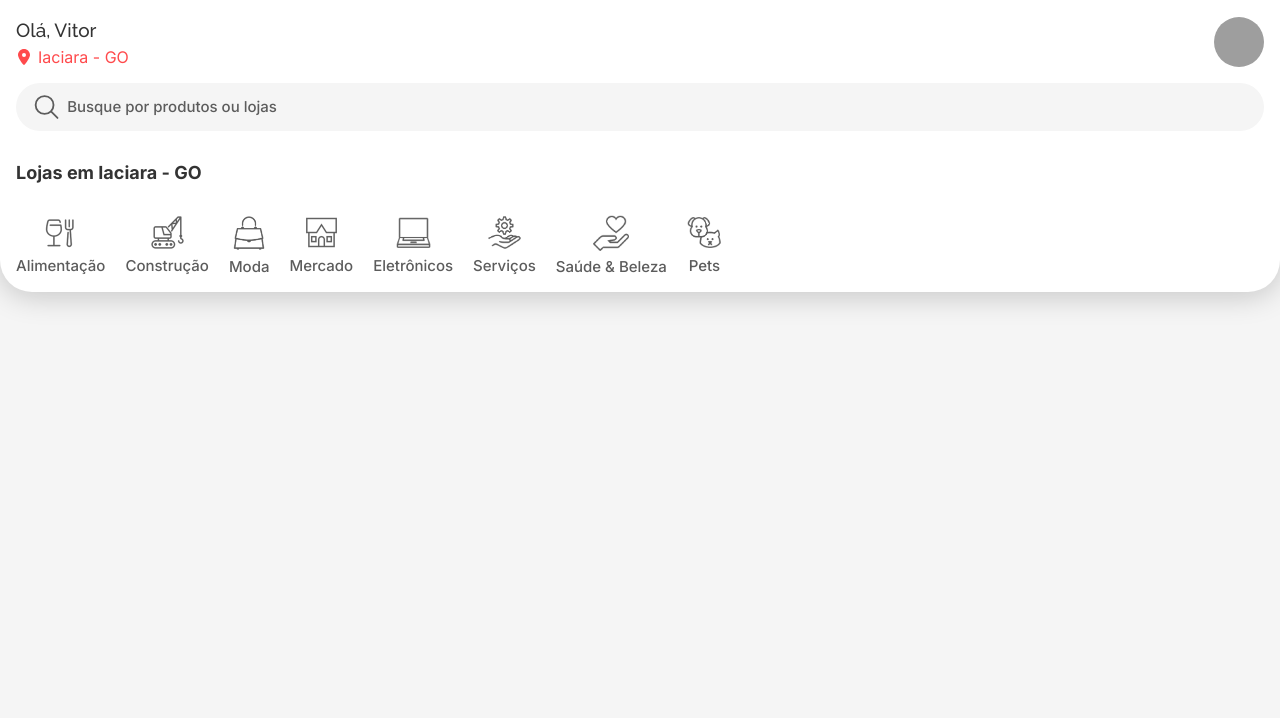
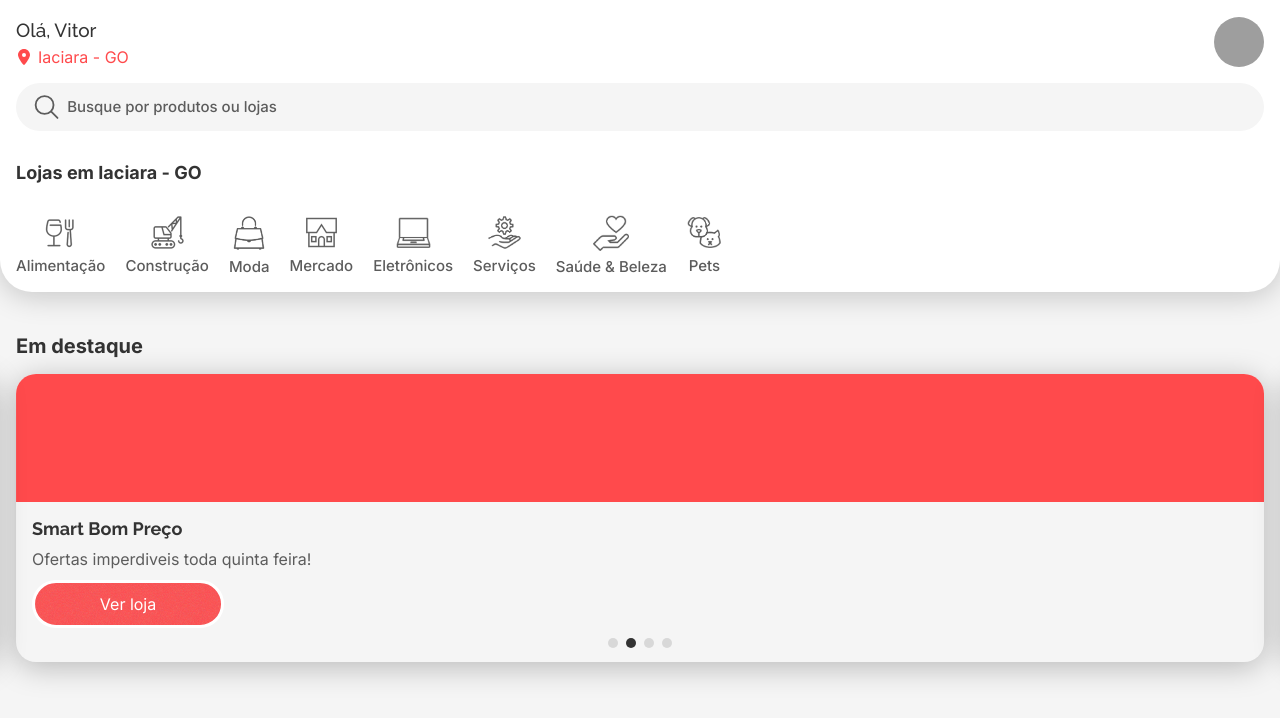
Before and after one commit to 888888b/marketplace-frontend, a Next.js app: page / in a window 1280 px wide. Shown: the top 718 px of the page. Built offline with nearby package versions, Linux system fonts and the light colour scheme; grey boxes are pictures that could not be loaded.

Commit message:
feat(home): implement featured stores carousel in highlights section

```diff
--- /dev/null
+++ b/src/components/atoms/dotButton/index.tsx
@@ -0,0 +1,13 @@
+import React, { ComponentPropsWithRef } from "react"
+
+type PropType = ComponentPropsWithRef<'button'>
+
+export const DotButton: React.FC<PropType> = ( props ) => {
+    const { children, ...restProps } = props
+
+    return (
+        <button type="button" {...restProps}>
+            {children}
+        </button>
+    );
+};
--- a/src/components/organisms/categoriesCarousel/index.tsx
+++ b/src/components/organisms/categoriesCarousel/index.tsx
@@ -10,7 +10,9 @@
     return (
         <div className={`${props.className} text-secondary-text font-medium text-[15px]`}>
             {/* carousel de categorias  */}
-            <EmblaSlides className="gap-x-5" dragFree={true}>
+            <EmblaSlides
+                className="gap-x-5"
+                options={{progressBar: true, dragFree: true}}>
                 <div className="embla__slide">
                     <Image
                         src={'/food_icon.png'}
--- a/src/components/organisms/embla/index.tsx
+++ b/src/components/organisms/embla/index.tsx
@@ -2,26 +2,44 @@
 
 import { ReactNode, useState, useEffect } from 'react'
 import useEmblaCarousel from 'embla-carousel-react'
+import { EmblaOptionsType } from 'embla-carousel';
+import { DotButton } from '@/components/atoms/dotButton';
+import { useDotButton } from '@/hooks/embla/useDotButton';
+import Autoplay, { AutoplayOptionsType } from 'embla-carousel-autoplay';
 import './styles.css';
+
+type EmblaOptions = EmblaOptionsType & {
+  progressBar?: boolean,
+  dotNavigation?: boolean,
+  autoplay?: boolean
+  autoplayOptions?: AutoplayOptionsType
+};
 
 type ComponentProps = {
   children: ReactNode | ReactNode[],
   className?: string,
-  dragFree?: boolean
+  options?: EmblaOptions
 };
 
-export default function EmblaSlides(props: ComponentProps) {
+export default function EmblaSlides( props: ComponentProps ) {
 
-  const [progress, setProgress] = useState(0);
-  const { dragFree } = props;
-  const [emblaRef, emblaApi] = useEmblaCarousel({ dragFree });
+  const [progress, setProgress] = useState( 0 );
+  const { className, options, children } = props;
+  const emblaPlugins: any[] = [];
+  if (options?.autoplay) emblaPlugins.push(Autoplay(options.autoplayOptions));
+  const [emblaRef, emblaApi] = useEmblaCarousel( options, emblaPlugins );
+  const {
+    selectedIndex,
+    scrollSnaps,
+    onDotButtonClick
+  } = useDotButton( emblaApi );
 
   useEffect(() => {
     if ( !emblaApi ) return;
 
     const updateProgress = () => {
       const progress = Math.max(0, Math.min(1, emblaApi.scrollProgress()));
-      setProgress(progress);
+      setProgress( progress );
     };
 
     emblaApi.on('scroll', updateProgress);
@@ -29,18 +47,35 @@
   }, [ emblaApi ]);
 
   return (
-    <div className="embla" ref={emblaRef}>
-      <div className={`embla__container ${props.className}`}>
-        {props.children}
+    <div
+      className={`embla ${options && options.dotNavigation && 'relative'}`}
+      ref={emblaRef}>
+
+      <div className={`embla__container ${className}`}>
+        {children}
       </div>
 
       {/* barra de progresso */}
+      { options && options.progressBar && (
         <div className="relative h-1 mt-[10px]">
           <div
             className="absolute top-0 left-0 h-full bg-primary-action rounded-4xl transition-all duration-75"
             style={{ width: `${progress * 100}%` }}
           />
         </div>
+      )}
+
+      { options && options.dotNavigation && (
+        <div className="absolute bottom-3.5 left-1/2 -translate-x-1/2 z-10 flex items-center gap-x-2">
+          { scrollSnaps.map((_, index) => (
+            <DotButton
+              key={ index }
+              onClick={() => onDotButtonClick( index )}
+              className={`w-2.5 h-2.5 rounded-full ${selectedIndex === index ? 'bg-primary' : 'bg-primary/15'}`}
+            />
+          ))}
+        </div>
+      )}
     </div>
   );
 };
--- a/src/components/organisms/embla/styles.css
+++ b/src/components/organisms/embla/styles.css
@@ -1,9 +1,7 @@
-.embla {
-    overflow: hidden;
-  }
 .embla__container {
   display: flex;
 }
+
 .embla__slide {
   flex: 0 0 auto;
 }
--- /dev/null
+++ b/src/components/organisms/featuresCarousel/index.tsx
@@ -0,0 +1,90 @@
+import EmblaSlides from "../embla";
+import './styles.css';
+
+type ComponentProps = {
+    className?: string,
+};
+
+export default function FeaturesCarousel( props: ComponentProps ) {
+    return (
+        <div className={`${props} px-4 features-carousel`}>
+            <h1 className="text-xl font-bold text-primary">
+                Em destaque
+            </h1>
+
+            <EmblaSlides
+                options={{
+                    progressBar: false,
+                    dotNavigation: true,
+                    loop: true,
+                    autoplay: true,
+                    autoplayOptions: { stopOnInteraction: false }
+                }}
+                className="mt-3.5">
+                {/* slide 1 */}
+                <div className="embla__slide">
+                    {/* logo da loja */}
+                    <div className="w-full h-32 bg-primary"></div>
+                    {/* informações adicionais */}
+                    <div className="px-4 py-2 flex flex-col gap-y-1">
+                        <h4 className="font-raleway text-lg font-bold text-primary">Vila Prime</h4>
+                        <p className="text-base text-secondary-text">
+                            Hamburgueres, Jantinhas, espetinhos e muito mais!
+                        </p>
+                        <button className="bg-primary-action btn btn-lg w-48 rounded-3xl text-base font-normal text-white">
+                            Ver loja
+                        </button>
+                    </div>
+                </div>
+
+                {/* slide 2 */}
+                <div className="embla__slide">
+                    {/* logo da loja */}
+                    <div className="w-full h-32 bg-primary-action"></div>
+                    {/* informações adicionais */}
+                    <div className="w-full px-4 py-2 flex flex-col gap-y-1 items-start">
+                        <h4 className="font-raleway text-lg font-bold text-primary">Smart Bom Preço</h4>
+                        <p className="text-base text-secondary-text">
+                            Ofertas imperdiveis toda quinta feira!
+                        </p>
+                        <button className="bg-primary-action btn btn-lg w-48 rounded-3xl text-base font-normal text-white">
+                            Ver loja
+                        </button>
+                    </div>
+                </div>
+
+                {/* slide 3 */}
+                <div className="embla__slide">
+                    {/* logo da loja */}
+                    <div className="w-full h-32 bg-secondary-text"></div>
+                    {/* informações adicionais */}
+                    <div className="w-full px-4 py-2 flex flex-col gap-y-1">
+                        <h4 className="font-raleway text-lg font-bold text-primary">Castelo</h4>
+                        <p className="text-base text-secondary-text">
+                            Tudo de construção para sua obra!
+                        </p>
+                        <button className="bg-primary-action btn btn-lg w-48 rounded-3xl text-base font-normal text-white">
+                            Ver loja
+                        </button>
+                    </div>
+                </div>
+
+                {/* slide 4 */}
+                <div className="embla__slide">
+                    {/* logo da loja */}
+                    <div className="w-full h-32 bg-link-color"></div>
+                    {/* informações adicionais */}
+                    <div className="w-full px-4 py-2 flex flex-col gap-y-1">
+                        <h4 className="font-raleway text-lg font-bold text-primary">Drograria Alencar</h4>
+                        <p className="text-base text-secondary-text line-clamp-2">
+                            Sempre cuidando da sua saude, medicamentos gratis via farmacia popular!
+                        </p>
+                        <button className="bg-primary-action btn btn-lg w-48 rounded-3xl text-base font-normal text-white">
+                            Ver loja
+                        </button>
+                    </div>
+                </div>
+            </EmblaSlides>
+        </div>
+    );
+};
--- /dev/null
+++ b/src/components/organisms/featuresCarousel/styles.css
@@ -0,0 +1,23 @@
+.features-carousel {
+    overflow: hidden;
+    padding-bottom: 40px;
+}
+
+.features-carousel .embla__container {
+    column-gap: 20px;
+}
+
+.features-carousel .embla__slide {
+    border-radius: 20px;
+    overflow: hidden;
+    display: flex;
+    flex-direction: column;
+    width: 100vw;
+    box-shadow: 0 5px 30px rgba(0, 0, 0, 0.25);
+    max-width: calc(100vw - 32px);
+}
+
+.features-carousel .embla__slide button {
+    margin-bottom: 26px;
+    margin-top: 5px;
+}
--- a/src/components/templates/homePage/index.tsx
+++ b/src/components/templates/homePage/index.tsx
@@ -1,9 +1,11 @@
 import Header from "@/components/organisms/header";
+import FeaturesCarousel from "@/components/organisms/featuresCarousel";
 
 export default function HomePage() {
     return (
-        <section className="">
+        <section className="flex flex-col gap-y-10 pb-10">
             <Header/>
+            <FeaturesCarousel/>
         </section>
     );
 };
--- /dev/null
+++ b/src/hooks/embla/useDotButton/index.ts
@@ -0,0 +1,47 @@
+import {
+    useCallback,
+    useEffect,
+    useState
+} from 'react'
+import { EmblaCarouselType } from 'embla-carousel'
+
+type UseDotButtonType = {
+    selectedIndex: number
+    scrollSnaps: number[]
+    onDotButtonClick: (index: number) => void
+}
+
+export const useDotButton = (
+    emblaApi: EmblaCarouselType | undefined
+): UseDotButtonType => {
+    const [selectedIndex, setSelectedIndex] = useState(0)
+    const [scrollSnaps, setScrollSnaps] = useState<number[]>([])
+
+    const onDotButtonClick = useCallback(
+    ( index: number ) => {
+        if (!emblaApi) return;
+        emblaApi.scrollTo(index);
+    },[ emblaApi ]);
+
+    const onInit = useCallback((emblaApi: EmblaCarouselType) => {
+        setScrollSnaps(emblaApi.scrollSnapList());
+    }, []);
+
+    const onSelect = useCallback((emblaApi: EmblaCarouselType) => {
+        setSelectedIndex(emblaApi.selectedScrollSnap());
+    }, []);
+
+    useEffect(() => {
+        if ( !emblaApi ) return;
+
+        onInit(emblaApi);
+        onSelect(emblaApi);
+        emblaApi.on('reInit', onInit).on('reInit', onSelect).on('select', onSelect);
+    }, [ emblaApi, onInit, onSelect ]);
+
+    return {
+        selectedIndex,
+        scrollSnaps,
+        onDotButtonClick
+    };
+};
```
Lines whose indentation alone changed are shown as unchanged.
